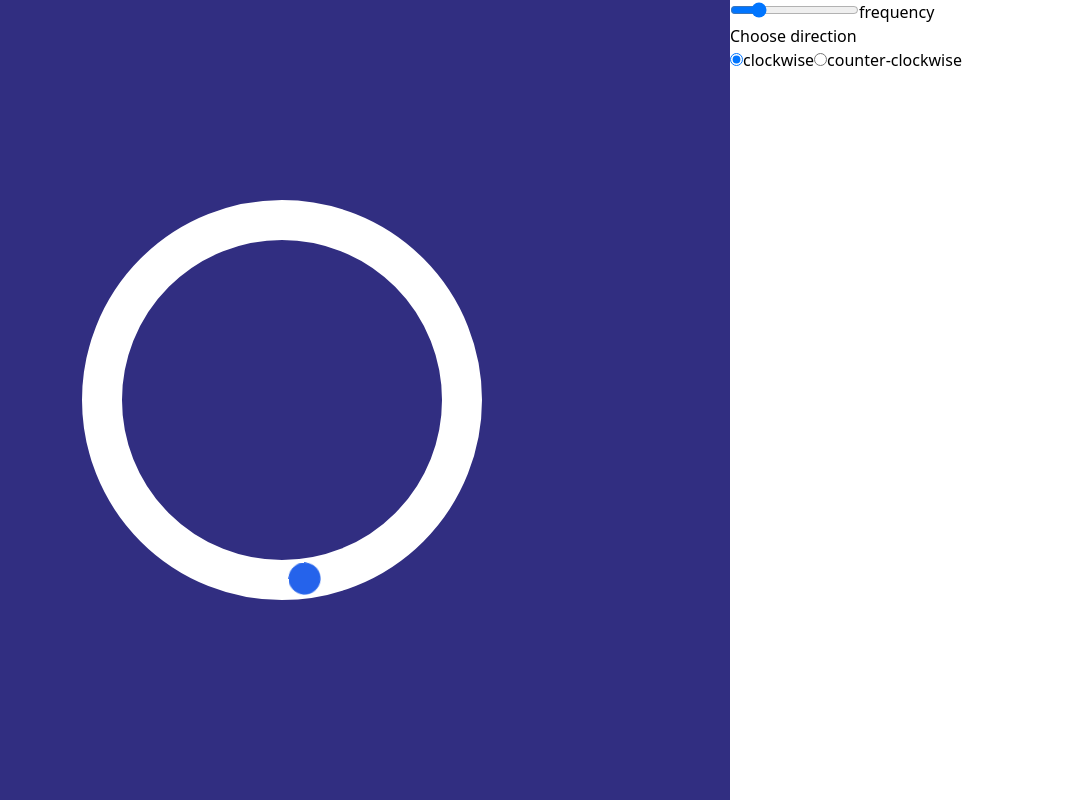
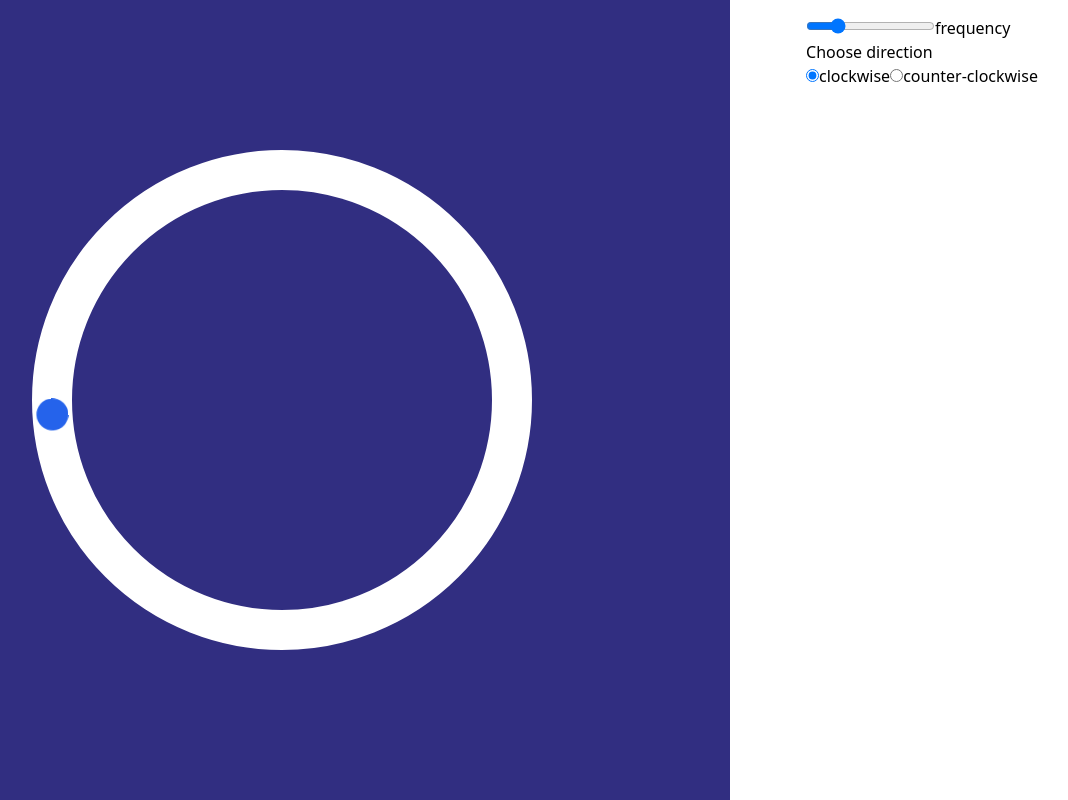
Before and after one commit to EmilyBonar/orbits, a React (Create React App) app: page / in a window 1280 px wide. Shown: the whole page, without its empty margins (166-1234 px from the left). Built offline with nearby package versions, Linux system fonts and the light colour scheme.

Commit message:
Hooked up controller

```diff
--- a/src/App.tsx
+++ b/src/App.tsx
@@ -7,16 +7,15 @@ interface OrbitDetails {
 }
 
 class DefaultOrbit implements OrbitDetails {
-	period = 1;
+	period = 2;
 	direction: "clockwise" | "counter-clockwise" = "clockwise";
 }
 
 function App() {
-	const size = 400;
+	const size = 500;
 	const [orbits, setOrbits] = useState<OrbitDetails[]>([new DefaultOrbit()]);
-	console.log(orbits);
 	return (
-		<div className="flex flex-row w-screen h-screen bg-indigo-900">
+		<div className="flex flex-row w-screen h-screen overflow-hidden bg-indigo-900">
 			<div className="grid flex-1 place-items-center">
 				<div className="" style={{ width: size, height: size }}>
 					<Path />
@@ -30,19 +29,19 @@ function App() {
 					))}
 				</div>
 			</div>
-			<div className="h-full bg-white w-96">
+			<div className="flex justify-center h-full gap-4 bg-white w-96">
 				{orbits.map((orbit, index) => (
 					<OrbitController
 						key={index}
 						changeFrequency={(frequency: number) => {
 							let localOrbits = orbits;
 							localOrbits[index].period = 1 / frequency;
-							setOrbits(localOrbits);
+							setOrbits([...localOrbits]);
 						}}
 						changeDirection={(direction: "clockwise" | "counter-clockwise") => {
 							let localOrbits = orbits;
 							localOrbits[index].direction = direction;
-							setOrbits(localOrbits);
+							setOrbits([...localOrbits]);
 						}}
 					/>
 				))}
@@ -96,15 +95,15 @@ function OrbitController(props: {
 	changeDirection: Function;
 }) {
 	return (
-		<div>
+		<div className="p-4">
 			<input
 				type="range"
 				id="frequency"
 				min={0.1}
-				max={5}
+				max={2}
 				step={0.1}
 				onChange={(e) => props.changeFrequency(e.target.value)}
-				defaultValue={1}
+				defaultValue={0.5}
 			></input>
 			<label htmlFor="frequency">frequency</label>
 			<fieldset
```
